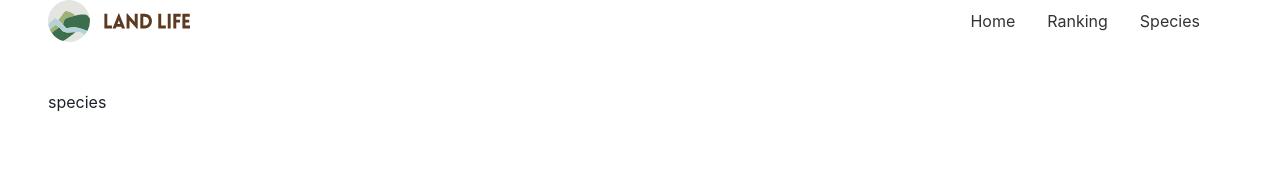
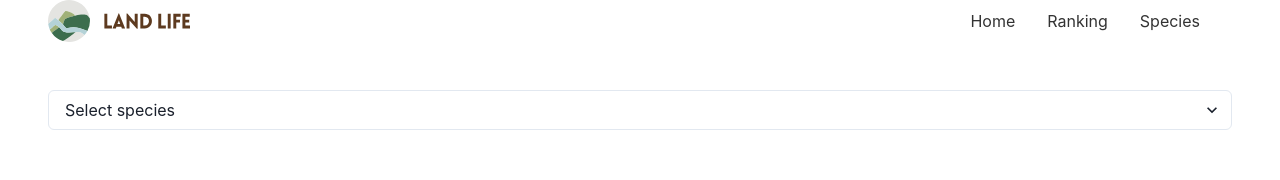
Before and after one commit to agatac/land-life, a React (Create React App) app: page /species in a window 1280 px wide. Shown: the top 180 px of the page. Built offline with nearby package versions, Linux system fonts and the light colour scheme.

Commit message:
Implement best method per species calculation

```diff
--- a/src/App.js
+++ b/src/App.js
@@ -1,5 +1,5 @@
 import './App.css';
-import { extendTheme, ChakraProvider } from '@chakra-ui/react';
+import { extendTheme, Box, ChakraProvider } from '@chakra-ui/react';
 import { useEffect, useState } from 'react';
 import { BrowserRouter, Route, Routes } from 'react-router-dom';
 import Navbar from './components/Navbar';
@@ -24,9 +24,10 @@ const colors = {
 };
 const theme = extendTheme({ colors });
 
-const Home = () => <div>Home page</div>;
+const Home = () => <Box m="8">Rough frontend drafted for the assignment.</Box>;
 
 function App() {
+	// Preferably this would be TS
 	const [species, setSpecies] = useState([]);
 	const [fieldData, setFieldData] = useState([]);
 
--- a/src/components/Species.js
+++ b/src/components/Species.js
@@ -1,8 +1,68 @@
-import { Box } from '@chakra-ui/react';
+import { Box, Select } from '@chakra-ui/react';
 import { useEffect, useState } from 'react';
 
-const Species = (species, field_data) => {
-	return <Box m="12">species</Box>;
+const Species = ({ species, fieldData }) => {
+	const [selectedSpeciesId, setSelectedSpeciesId] = useState();
+	const [bestMethod, setBestMethod] = useState();
+
+	useEffect(() => {
+		if (!species || !fieldData || !selectedSpeciesId) {
+			return;
+		}
+		const speciesName = species.find((s) => s.tree_species_id === selectedSpeciesId)?.latin_name;
+		// Limit field_data to the selected species only
+		const speciesData = fieldData.filter((d) => d.species_id === selectedSpeciesId);
+		// Group data by method used
+		const methods = speciesData.reduce((acc, curr) => {
+			const method = curr.method;
+			// method name used as key might not be the best idea but let's roll with it for now
+			acc[method] = acc[method] || [];
+			acc[method].push(curr);
+			return acc;
+		}, {});
+		const methodScores = [];
+		// Calculate average health per method
+		for (const key in methods) {
+			const healthScore = methods[key].reduce((acc, curr) => {
+				try {
+					const health = parseInt(curr.health, 10);
+					return Number.isInteger(health) ? acc + health : 0;
+				} catch {
+					return 0;
+				}
+			}, 0);
+			const averageHealth = healthScore / methods[key].length;
+			methodScores.push({ method: key, averageHealth });
+		}
+		// Choose the best method based on average health score
+		const highestScore = methodScores.reduce((acc, current) => (acc.averageHealth > current.averageHealth ? acc : current), []);
+		setBestMethod({
+			tree_species_id: selectedSpeciesId,
+			tree_species_latin_name: speciesName,
+			best_method: highestScore.method,
+			health_average: highestScore.averageHealth?.toFixed(2),
+			seen_in: methods[highestScore.method],
+		});
+	}, [selectedSpeciesId, fieldData, species]);
+
+	return (
+		<Box m="12">
+			<Select placeholder="Select species" value={selectedSpeciesId} onChange={(e) => setSelectedSpeciesId(e.target.value)}>
+				{species?.map((s) => (
+					<option key={s.tree_species_id} value={s.tree_species_id}>
+						{s.latin_name}
+					</option>
+				))}
+			</Select>
+			{!!bestMethod?.best_method ? (
+				<Box mt="2">
+					{bestMethod.best_method}: {bestMethod.health_average}
+				</Box>
+			) : selectedSpeciesId ? (
+				'Not enough data'
+			) : null}
+		</Box>
+	);
 };
 
 export default Species;
```
